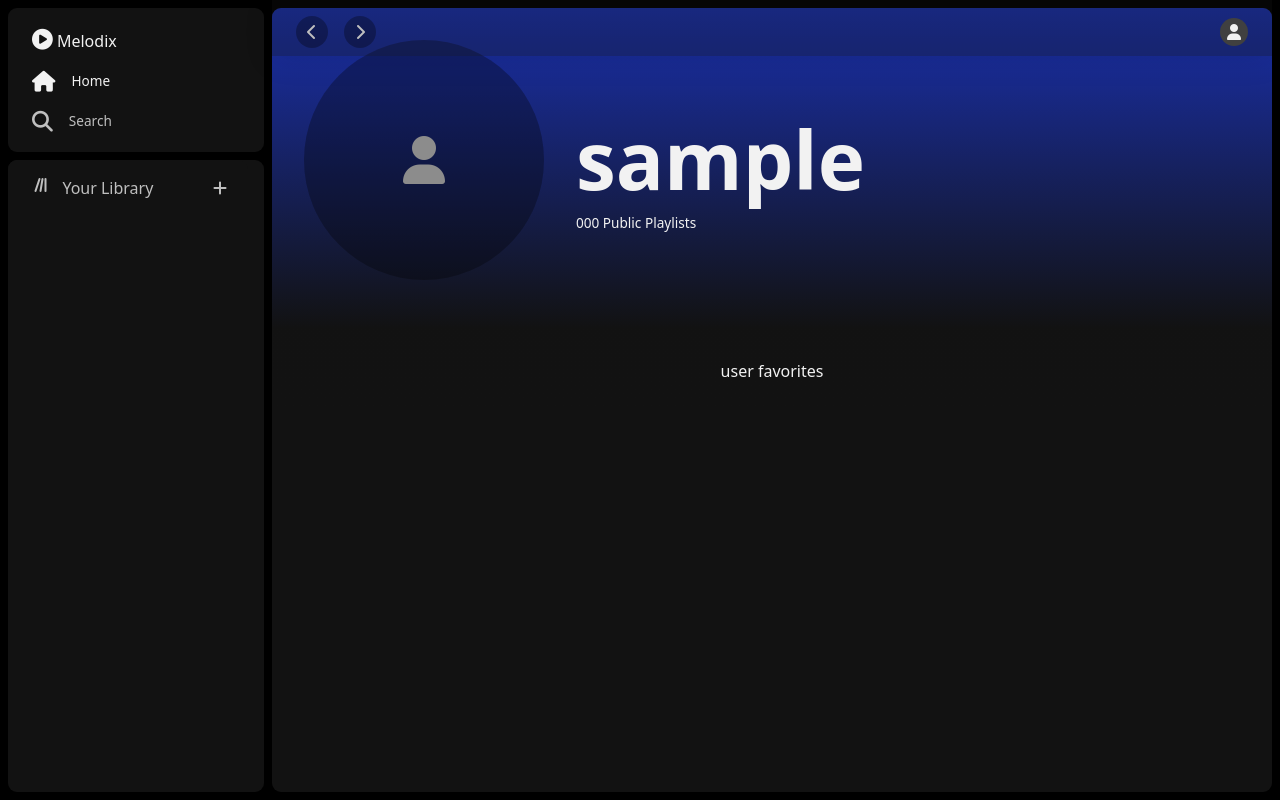
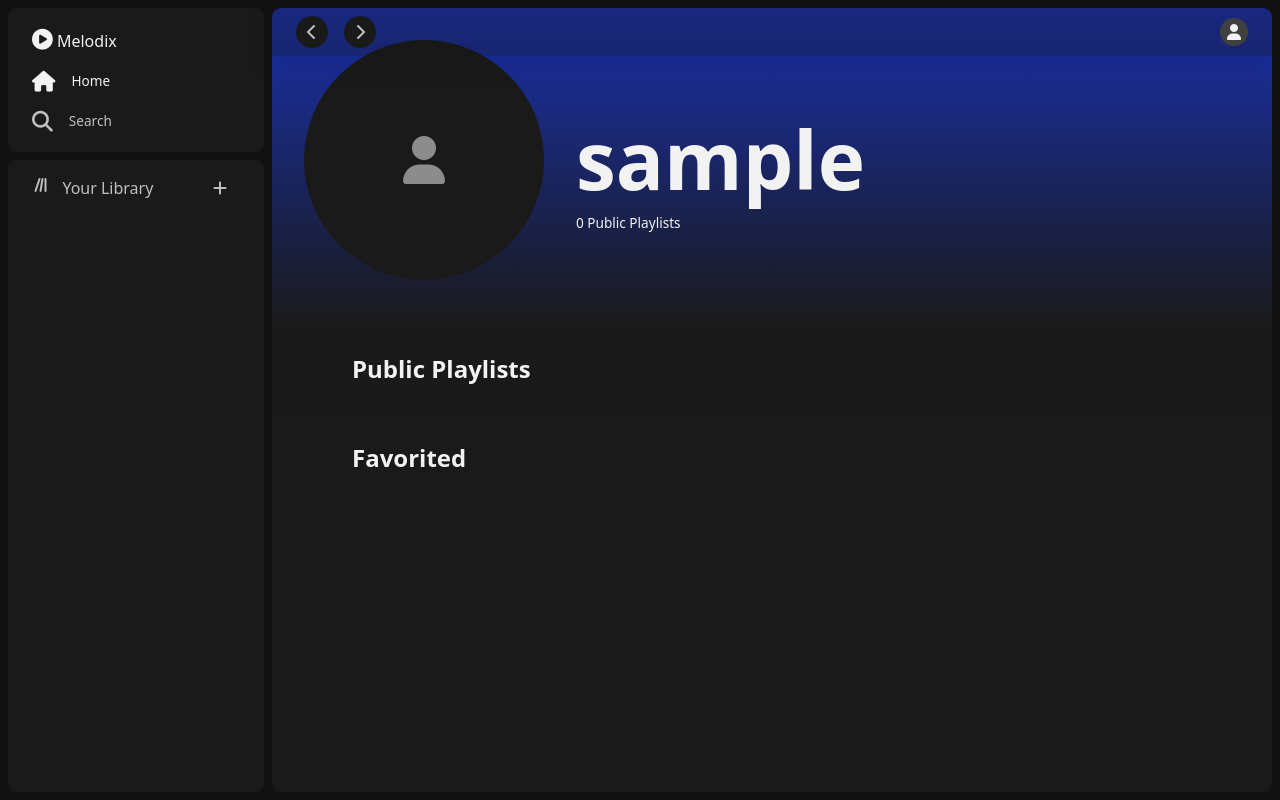
Before and after one commit to Flips97/melodix, a Django app: page /profile/1/ in a window 1280 px wide. Run offline with Django 5.2, Linux system fonts and the light colour scheme; the visitor is signed in with stand-in values (Sample User, id 1); data comes from the database, SQL or seed files in the repository; data that the repository does not hold is empty; some libraries are stand-ins or nearby versions.

Commit message:
Fixes color scheme to be closer to spotiys

```diff
--- a/main_app/static/css/style.css
+++ b/main_app/static/css/style.css
@@ -14,12 +14,15 @@
     --tertiary-dark: hsla(329, 90%, 20%, 0.9);
     --tertiary-light: hsl(328, 89%, 40%);
 
-    --background: #000000;
-    --background-translucent: hsla(0, 0%, 0%, 0.3);
+    --background: #121212;
+    --background-translucent: #1a1a1a;
     --background-translucent2: hsla(0, 0%, 0%, 0.1);
-    --foreground: #121212;
+    --foreground: #1a1a1a;
     --foreground-translucent: hsla(0, 0%, 8%, 0.3);
     --foreground-translucent2: hsla(0, 0%, 8%, 0.2);
+    --playlist-base: #242424;
+    --playlist-highlight: #2a2a2a;
+    --playlist-press: #000;
     --border: hsl(0, 0%, 25%);
     --border-translucent: hsla(0, 0%, 25%, .3);
     --border-translucent2: hsla(0, 0%, 25%, .2);
@@ -551,7 +554,6 @@ input[type="text"]:-webkit-autofill:active {
     flex-direction: column;
     align-items: center;
     overflow: auto;
-    /* background: linear-gradient(to bottom, var(--border-translucent3), var(--background)); */
     height: 100%;
 }
 
@@ -576,7 +578,7 @@ input[type="text"]:-webkit-autofill:active {
     flex-direction: column;
     width: 12rem;
     height: 16rem;
-    background-color: var(--background-translucent);
+    background-color: var(--playlist-base);
     transition: background-color 0.3s ease;
     border-radius: var(--border-radius);
     align-items: center;
@@ -585,7 +587,12 @@ input[type="text"]:-webkit-autofill:active {
 
 .index-playlist:hover {
     cursor: pointer;
-    background-color: var(--border-translucent);
+    background-color: var(--playlist-highlight);
+    transition: background-color 0.3s ease;
+}
+
+.index-playlist:active {
+    background-color: var(--playlist-press);
     transition: background-color 0.3s ease;
 }
 
@@ -734,8 +741,6 @@ input[type="text"]:-webkit-autofill:active {
     color: var(--copy);
     overflow: none;
 }
-
-
 
 .playlist-cover > img {
     width: 100%;
@@ -1271,6 +1276,14 @@ input[type='checkbox']:checked + .custom-checkbox > div {
     margin-left: 10px;
 }
 
+.left-title {
+    width: 100%;
+    padding-inline: 5rem;
+    margin-top: 1.5rem;
+    font-size: 1.5rem;
+    font-weight: 600;
+}
+
 /* add photo upload for user */
 /* style modal */
 /* style search page */
--- a/main_app/templates/profile_index.html
+++ b/main_app/templates/profile_index.html
@@ -1,7 +1,6 @@
 {% extends 'base.html' %}
 {% load static %}
 {% block content %}
-
 
 <div class="page-container-home">
     <div class="user-things">
@@ -13,11 +12,12 @@
                 <h1 class="username-user" id="profile-username">{{ profile_user.username }}</h1>
             </div>
             <div class="user-tagline">
-                000 Public Playlists
+                {{ playlists|length }} Public Playlists
             </div>
         </div>
     </div>
 
+    <h1 class="left-title">Public Playlists</h1>
     <div class="all-playlists-div">
         {% for playlist in playlists %}
             <a href="{% url 'detail' playlist.id %}">
@@ -41,7 +41,7 @@
     </div>
 
 
-    <h1>user favorites</h1>
+    <h1 class="left-title">Favorited</h1>
     <div class="all-playlists-div">
         {% for playlist in user_favorites %}
             <a href="{% url 'detail' playlist.id %}">
@@ -50,7 +50,7 @@
                         {% if playlist.photo_set.all %}
                             <img src="{{ playlist.photo_set.last.url }}">
                         {% else %}
-                            <i class="fa-solid fa-compact-disc"></i>
+                            <i class="fa-solid fa-heart"></i>
                         {% endif %}
                     </div>
                     <div class="playlist-name">
```
